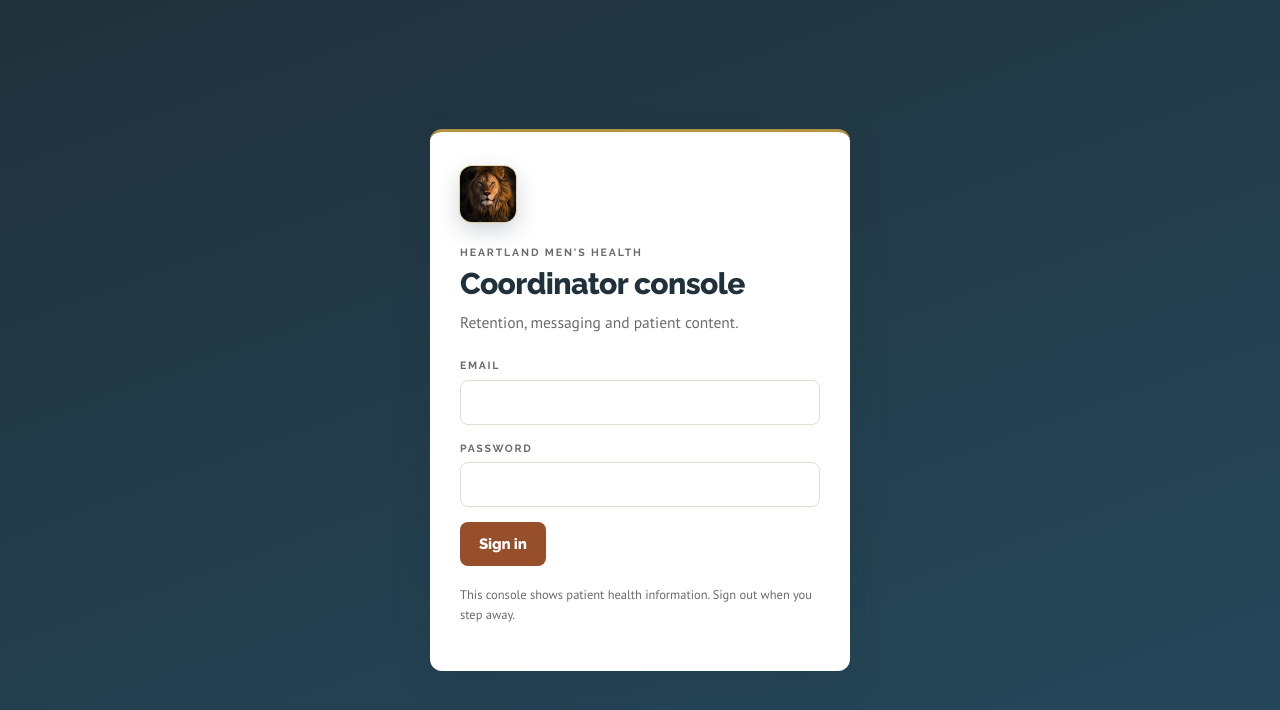
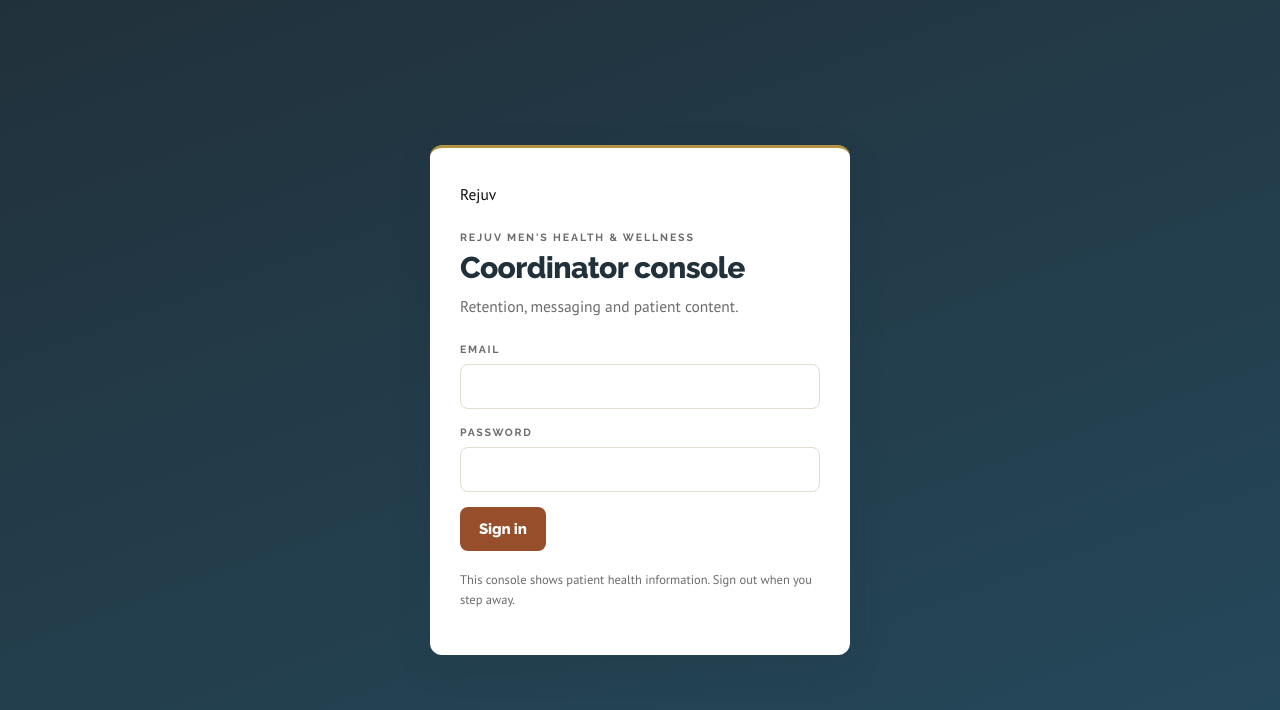
Before and after one commit to LIMENHelix/heartland-app, a website: page public/console/index.html in a window 1280 px wide. Drawn offline with Linux system fonts and the light colour scheme; no server answers; a web font is replaced by a local one.

Commit message:
Rebrand public/console/index.html for Rejuv Men's Health & Wellness

```diff
--- a/public/console/index.html
+++ b/public/console/index.html
@@ -3,7 +3,7 @@
 <head>
 <meta charset="utf-8">
 <meta name="viewport" content="width=device-width, initial-scale=1">
-<title>Heartland Console</title>
+<title>Rejuv Console</title>
 <meta name="robots" content="noindex, nofollow">
 <link rel="preconnect" href="https://fonts.googleapis.com">
 <link rel="preconnect" href="https://fonts.gstatic.com" crossorigin>
@@ -18,9 +18,9 @@
 <div class="login" id="login" hidden>
   <form class="login__card" id="loginForm">
     <div class="brandmark">
-      <img class="mark mark--lg" src="img/mark.png" width="56" height="56" alt="">
+      <span class="rejuv-wordmark rejuv-wordmark--lg">Rejuv</span>
     </div>
-    <p class="eyebrow">Heartland Men's Health</p>
+    <p class="eyebrow">Rejuv Men's Health & Wellness</p>
     <h1 class="display">Coordinator console</h1>
     <p class="lede">Retention, messaging and patient content.</p>
 
@@ -45,8 +45,8 @@
   <div class="backdrop" aria-hidden="true"></div>
   <aside class="side">
     <div class="side__brand">
-      <img class="mark" src="img/mark.png" width="30" height="30" alt="">
-      <span>Heartland</span>
+      <span class="rejuv-wordmark">Rejuv</span>
+      <span>Rejuv</span>
     </div>
     <nav class="side__nav" id="nav">
       <button class="navbtn is-active" data-view="board">
```
